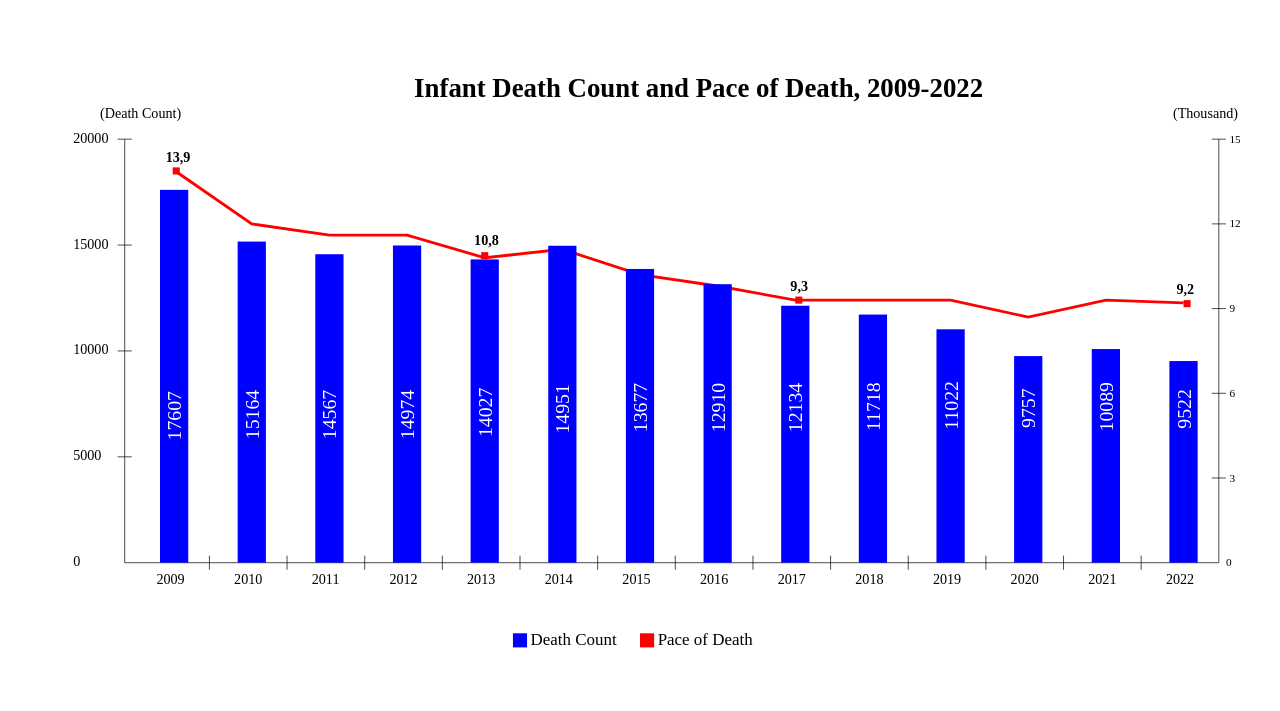
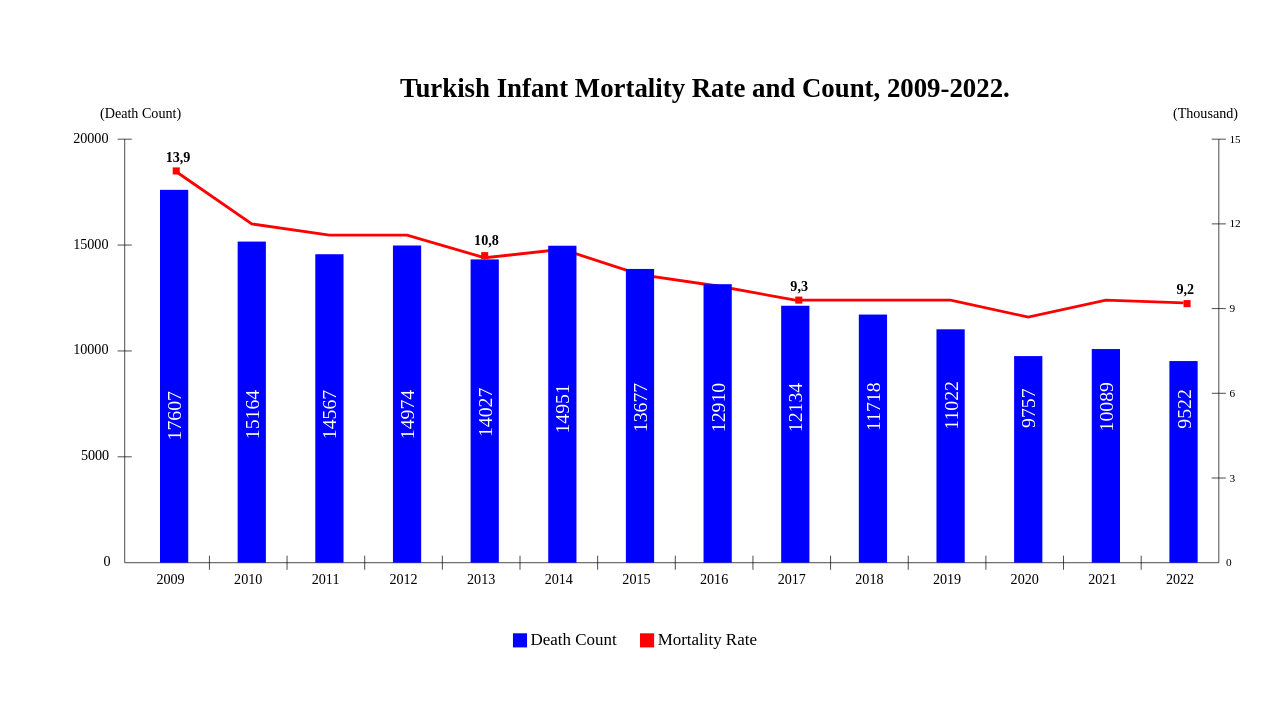
Before and after one commit to canturkmen/CS405-Assignment, a plain HTML site: page index.html in a window 1280 px wide. Drawn offline with Linux system fonts and the light colour scheme.

Commit message:
update 1

```diff
--- a/index.html
+++ b/index.html
@@ -28,10 +28,10 @@
             <text x="575" y="717" font-family="Times New Roman" font-size="24">Death Count</text>
 
             <rect x="730" y="700" width="20" height="20" fill="red" />
-            <text x="755" y="717" font-family="Times New Roman" font-size="24">Pace of Death</text>
+            <text x="755" y="717" font-family="Times New Roman" font-size="24">Mortality Rate</text>
 
-            <text x="410" y="-60" font-family="Times New Roman" font-size="38" font-weight="bold">Infant Death Count and
-                Pace of Death, 2009-2022</text>
+            <text x="390" y="-60" font-family="Times New Roman" font-size="38" font-weight="bold">Turkish Infant
+                Mortality Rate and Count, 2009-2022.</text>
             <text x="-35" y="-30" font-family="Times New Roman" font-size="20">(Death Count)</text>
             <text x="1485" y="-30" font-family="Times New Roman" font-size="20">(Thousand)</text>
 
@@ -97,8 +97,8 @@
             <text x="1365" y="630" font-family="Times New Roman" font-size="20">2021</text>
             <text x="1475" y="630" font-family="Times New Roman" font-size="20">2022</text>
 
-            <text x="-73" y="605" font-family="Times New Roman" font-size="20">0</text>
-            <text x="-73" y="455" font-family="Times New Roman" font-size="20">5000</text>
+            <text x="-30" y="605" font-family="Times New Roman" font-size="20">0</text>
+            <text x="-62" y="455" font-family="Times New Roman" font-size="20">5000</text>
             <text x="-73" y="305" font-family="Times New Roman" font-size="20">10000</text>
             <text x="-73" y="155" font-family="Times New Roman" font-size="20">15000</text>
             <text x="-73" y="5" font-family="Times New Roman" font-size="20">20000</text>
```
Also changed, not shown: 2 other files.
